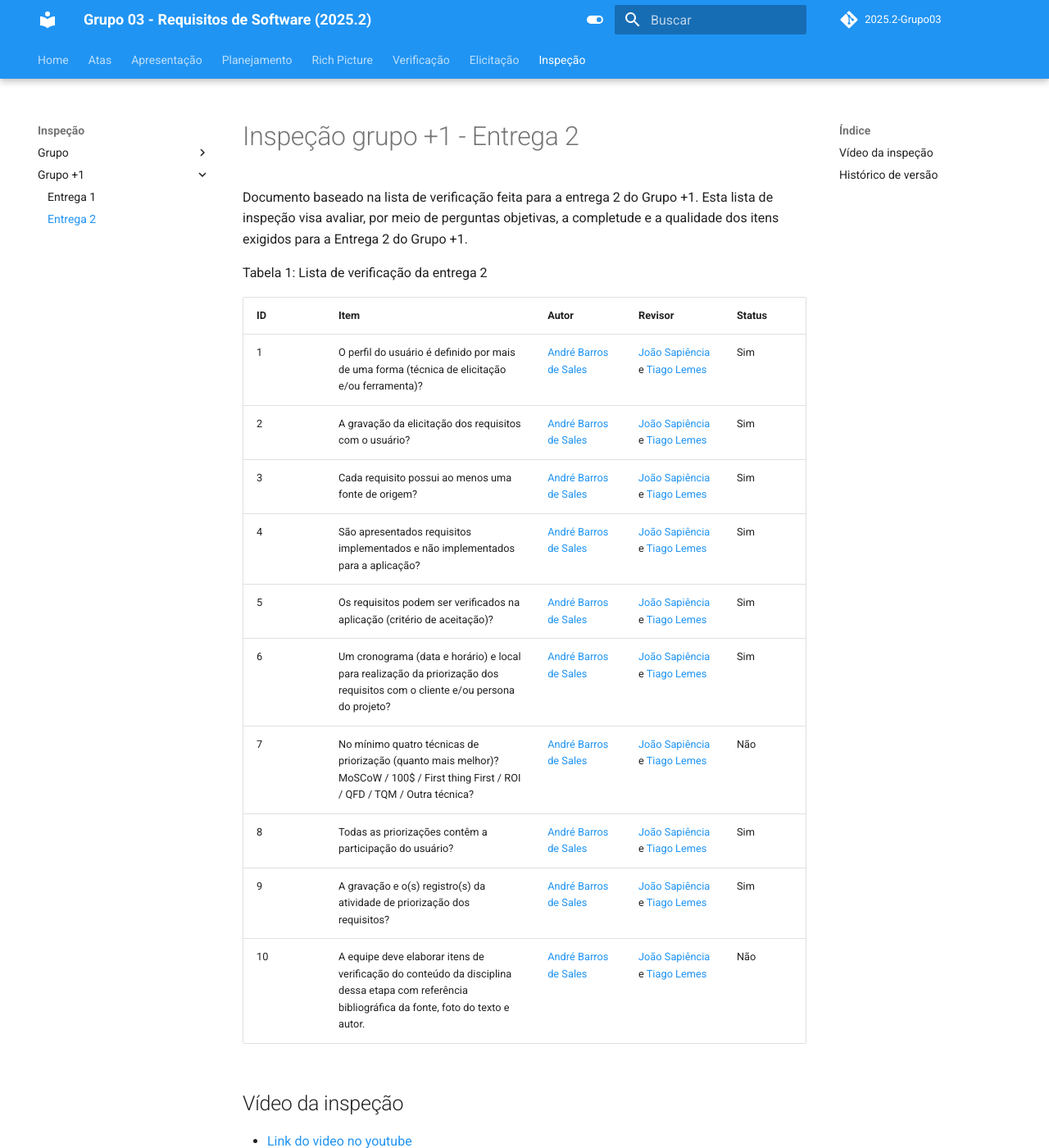
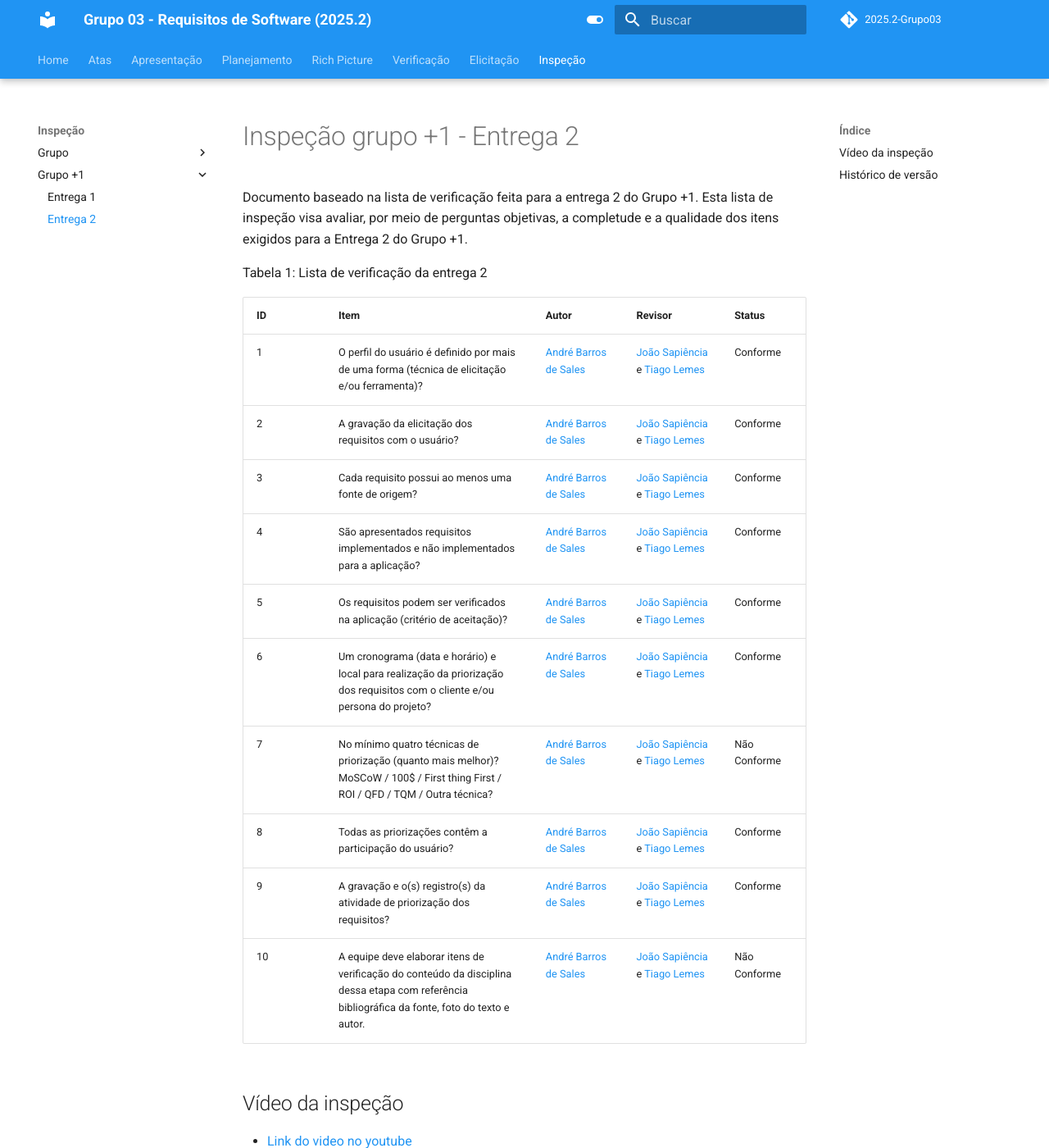
Before and after one commit to Requisitos-de-Software/2025.2-Grupo03, an MkDocs documentation site: the page built from docs/Inspeção/inspeção_grupo_+1_2.md, in a window 1280 px wide and 1400 px high. Shown: the whole window at 82% size. Built offline with MkDocs 1.6.1 and Material for MkDocs 9.7.7, drawn with Linux system fonts in a browser that asks for light colours; comment, search, counter and statistics services are not loaded.

Commit message:
Update inspeção_grupo_+1_2.md

```diff
--- a/docs/Inspeção/inspeção_grupo_+1_2.md
+++ b/docs/Inspeção/inspeção_grupo_+1_2.md
@@ -6,16 +6,16 @@
 
 | ID  | Item                                                                                                                                               | Autor                                                                                                                                      | Revisor | Status |
 |-----|----------------------------------------------------------------------------------------------------------------------------------------------------|--------------------------------------------------------------------------------------------------------------------------------------------|---------|--------|
-| 1   | O perfil do usuário é definido por mais de uma forma (técnica de elicitação e/ou ferramenta)?                                                       | [André Barros de Sales](https://sigaa.unb.br/sigaa/public/docente/portal.jsf?siape=1314342)                                                |     [João Sapiência](https://github.com/JoaoSapiencia) e [Tiago Lemes](https://github.com/TiagoTeixeira-2005)    |    Sim    |
-| 2   | A gravação da elicitação dos requisitos com o usuário?                                                                                              | [André Barros de Sales](https://sigaa.unb.br/sigaa/public/docente/portal.jsf?siape=1314342)                                                |    [João Sapiência](https://github.com/JoaoSapiencia) e [Tiago Lemes](https://github.com/TiagoTeixeira-2005)     |    Sim    |
-| 3   | Cada requisito possui ao menos uma fonte de origem?                                                                                                 | [André Barros de Sales](https://sigaa.unb.br/sigaa/public/docente/portal.jsf?siape=1314342)                                                |    [João Sapiência](https://github.com/JoaoSapiencia) e [Tiago Lemes](https://github.com/TiagoTeixeira-2005)     |   Sim     |
-| 4   | São apresentados requisitos implementados e não implementados para a aplicação?                                                                     | [André Barros de Sales](https://sigaa.unb.br/sigaa/public/docente/portal.jsf?siape=1314342)                                                |    [João Sapiência](https://github.com/JoaoSapiencia) e [Tiago Lemes](https://github.com/TiagoTeixeira-2005)     |    Sim    |
-| 5   | Os requisitos podem ser verificados na aplicação (critério de aceitação)?                                                                           | [André Barros de Sales](https://sigaa.unb.br/sigaa/public/docente/portal.jsf?siape=1314342)                                                |    [João Sapiência](https://github.com/JoaoSapiencia) e [Tiago Lemes](https://github.com/TiagoTeixeira-2005)     |    Sim    |
-| 6   | Um cronograma (data e horário) e local para realização da priorização dos requisitos com o cliente e/ou persona do projeto?                         | [André Barros de Sales](https://sigaa.unb.br/sigaa/public/docente/portal.jsf?siape=1314342)                                                |    [João Sapiência](https://github.com/JoaoSapiencia) e [Tiago Lemes](https://github.com/TiagoTeixeira-2005)     |   Sim    |
-| 7   | No mínimo quatro técnicas de priorização (quanto mais melhor)? MoSCoW / 100$ / First thing First / ROI / QFD / TQM / Outra técnica?                 | [André Barros de Sales](https://sigaa.unb.br/sigaa/public/docente/portal.jsf?siape=1314342)                                                |    [João Sapiência](https://github.com/JoaoSapiencia) e [Tiago Lemes](https://github.com/TiagoTeixeira-2005)     |    Não    |
-| 8   | Todas as priorizações contêm a participação do usuário?                                                                                             | [André Barros de Sales](https://sigaa.unb.br/sigaa/public/docente/portal.jsf?siape=1314342)                                                |    [João Sapiência](https://github.com/JoaoSapiencia) e [Tiago Lemes](https://github.com/TiagoTeixeira-2005)     |   Sim     |
-| 9   | A gravação e o(s) registro(s) da atividade de priorização dos requisitos?                                                                           | [André Barros de Sales](https://sigaa.unb.br/sigaa/public/docente/portal.jsf?siape=1314342)                                                |    [João Sapiência](https://github.com/JoaoSapiencia) e [Tiago Lemes](https://github.com/TiagoTeixeira-2005)     |    Sim    |
-| 10  | A equipe deve elaborar itens de verificação do conteúdo da disciplina dessa etapa com referência bibliográfica da fonte, foto do texto e autor.     | [André Barros de Sales](https://sigaa.unb.br/sigaa/public/docente/portal.jsf?siape=1314342)                                                |    [João Sapiência](https://github.com/JoaoSapiencia) e [Tiago Lemes](https://github.com/TiagoTeixeira-2005)     |   Não     |
+| 1   | O perfil do usuário é definido por mais de uma forma (técnica de elicitação e/ou ferramenta)?                                                       | [André Barros de Sales](https://sigaa.unb.br/sigaa/public/docente/portal.jsf?siape=1314342)                                                |     [João Sapiência](https://github.com/JoaoSapiencia) e [Tiago Lemes](https://github.com/TiagoTeixeira-2005)    |    Conforme    |
+| 2   | A gravação da elicitação dos requisitos com o usuário?                                                                                              | [André Barros de Sales](https://sigaa.unb.br/sigaa/public/docente/portal.jsf?siape=1314342)                                                |    [João Sapiência](https://github.com/JoaoSapiencia) e [Tiago Lemes](https://github.com/TiagoTeixeira-2005)     |    Conforme    |
+| 3   | Cada requisito possui ao menos uma fonte de origem?                                                                                                 | [André Barros de Sales](https://sigaa.unb.br/sigaa/public/docente/portal.jsf?siape=1314342)                                                |    [João Sapiência](https://github.com/JoaoSapiencia) e [Tiago Lemes](https://github.com/TiagoTeixeira-2005)     |   Conforme     |
+| 4   | São apresentados requisitos implementados e não implementados para a aplicação?                                                                     | [André Barros de Sales](https://sigaa.unb.br/sigaa/public/docente/portal.jsf?siape=1314342)                                                |    [João Sapiência](https://github.com/JoaoSapiencia) e [Tiago Lemes](https://github.com/TiagoTeixeira-2005)     |    Conforme    |
+| 5   | Os requisitos podem ser verificados na aplicação (critério de aceitação)?                                                                           | [André Barros de Sales](https://sigaa.unb.br/sigaa/public/docente/portal.jsf?siape=1314342)                                                |    [João Sapiência](https://github.com/JoaoSapiencia) e [Tiago Lemes](https://github.com/TiagoTeixeira-2005)     |    Conforme    |
+| 6   | Um cronograma (data e horário) e local para realização da priorização dos requisitos com o cliente e/ou persona do projeto?                         | [André Barros de Sales](https://sigaa.unb.br/sigaa/public/docente/portal.jsf?siape=1314342)                                                |    [João Sapiência](https://github.com/JoaoSapiencia) e [Tiago Lemes](https://github.com/TiagoTeixeira-2005)     |   Conforme    |
+| 7   | No mínimo quatro técnicas de priorização (quanto mais melhor)? MoSCoW / 100$ / First thing First / ROI / QFD / TQM / Outra técnica?                 | [André Barros de Sales](https://sigaa.unb.br/sigaa/public/docente/portal.jsf?siape=1314342)                                                |    [João Sapiência](https://github.com/JoaoSapiencia) e [Tiago Lemes](https://github.com/TiagoTeixeira-2005)     |    Não Conforme   |
+| 8   | Todas as priorizações contêm a participação do usuário?                                                                                             | [André Barros de Sales](https://sigaa.unb.br/sigaa/public/docente/portal.jsf?siape=1314342)                                                |    [João Sapiência](https://github.com/JoaoSapiencia) e [Tiago Lemes](https://github.com/TiagoTeixeira-2005)     |   Conforme     |
+| 9   | A gravação e o(s) registro(s) da atividade de priorização dos requisitos?                                                                           | [André Barros de Sales](https://sigaa.unb.br/sigaa/public/docente/portal.jsf?siape=1314342)                                                |    [João Sapiência](https://github.com/JoaoSapiencia) e [Tiago Lemes](https://github.com/TiagoTeixeira-2005)     |    Conforme    |
+| 10  | A equipe deve elaborar itens de verificação do conteúdo da disciplina dessa etapa com referência bibliográfica da fonte, foto do texto e autor.     | [André Barros de Sales](https://sigaa.unb.br/sigaa/public/docente/portal.jsf?siape=1314342)                                                |    [João Sapiência](https://github.com/JoaoSapiencia) e [Tiago Lemes](https://github.com/TiagoTeixeira-2005)     |   Não Conforme     |
 
 
 ## Vídeo da inspeção
```
